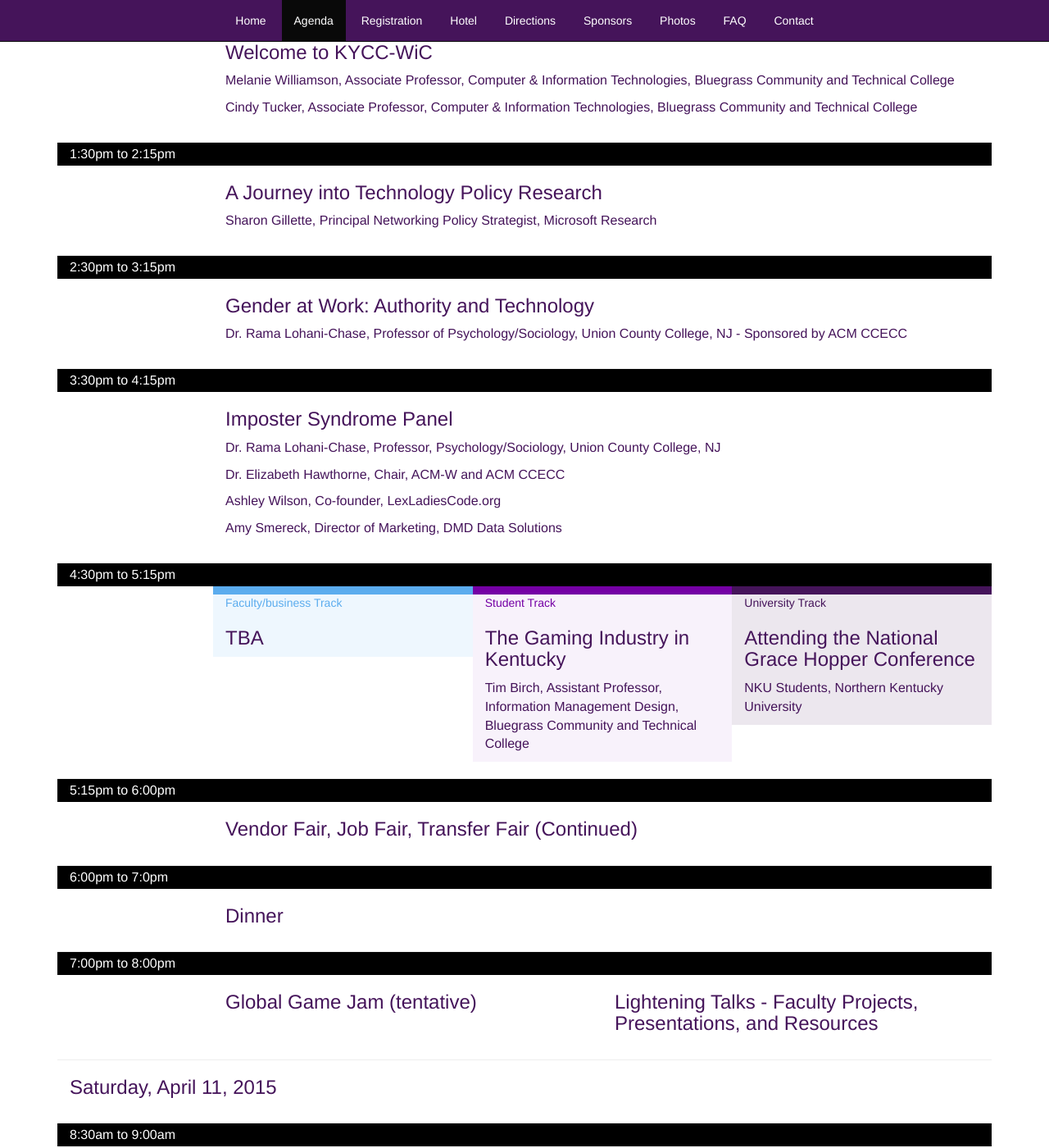
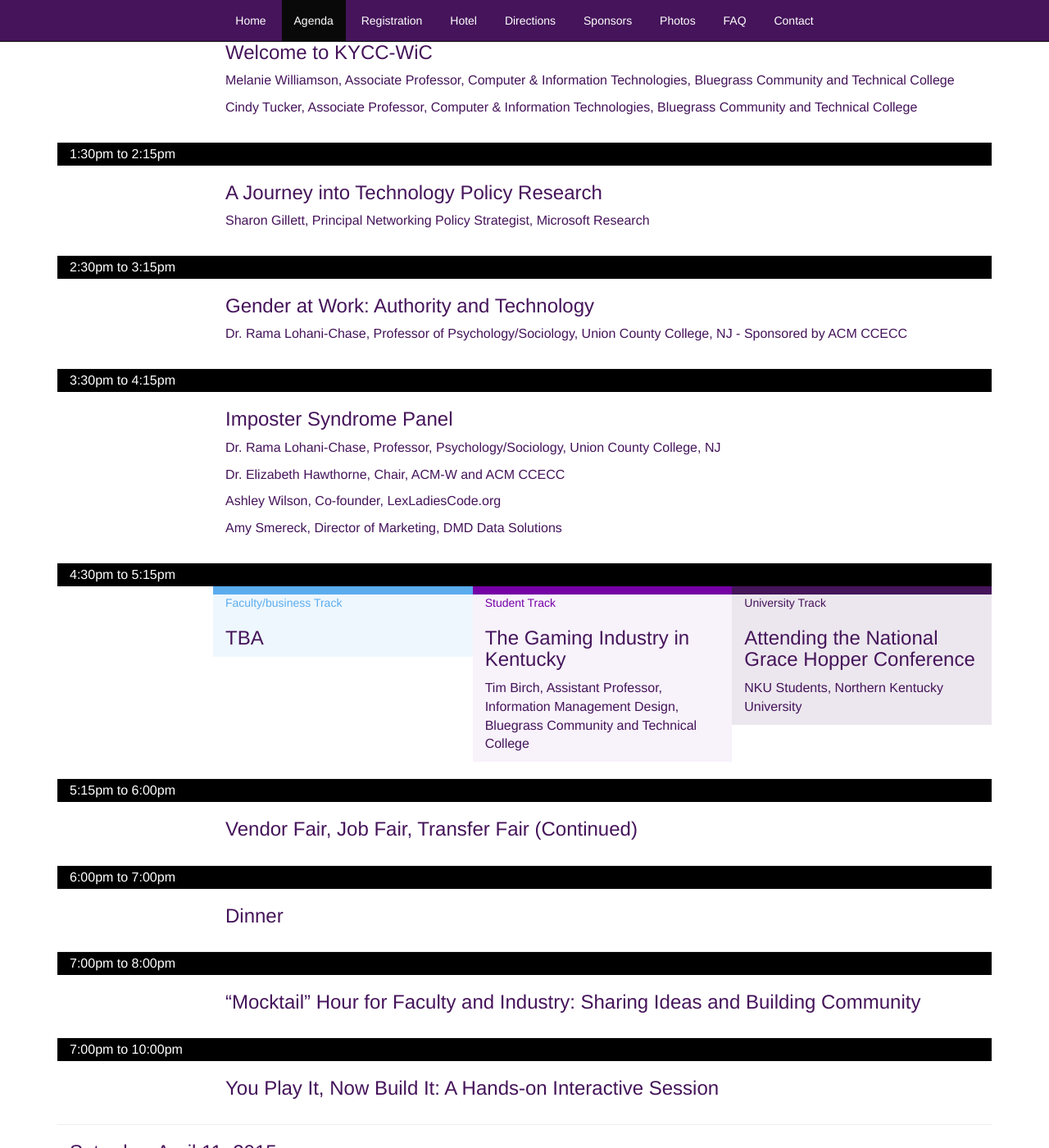
Before and after one commit to LexLadiesCode/KYCC-WIC, a Jekyll site: the page built from agenda.md, in a window 1280 px wide and 1400 px high, scrolled down 1001 px. Shown: the whole window at 82% size. Built offline with Jekyll 4.4.1, drawn with Linux system fonts in a browser that asks for light colours; some of the changed text lies outside the part shown.

Commit message:
updates to sessions

```diff
--- a/_data/agenda/2015-04-10.yml
+++ b/_data/agenda/2015-04-10.yml
@@ -41,7 +41,7 @@ times:
       - title: A Journey into Technology Policy Research
         location: TBA
         speakers:
-          - name: Sharon Gillette
+          - name: Sharon Gillett
             title: Principal Networking Policy Strategist
             company: Microsoft Research
 
@@ -99,7 +99,7 @@ times:
         sub-title: Student Posters Available for Viewing/Judging
         sub-title: Recording "Voices in Video"
   - start: 6:00pm
-    end: 7:0pm
+    end: 7:00pm
     sessions:
       - title: Dinner
         sub-title: "Catered by Joe Bologna's"
@@ -107,7 +107,10 @@ times:
   - start: 7:00pm
     end: 8:00pm
     sessions:
-      - title: Global Game Jam (tentative)
+      - title: "“Mocktail” Hour for Faculty and Industry: Sharing Ideas and Building Community"
         location: TBA
-      - title: Lightening Talks - Faculty Projects, Presentations, and Resources
+  - start: 7:00pm
+    end: 10:00pm
+    sessions:
+      - title: "You Play It, Now Build It: A Hands-on Interactive Session"
         location: TBA
--- a/_data/agenda/2015-04-11.yml
+++ b/_data/agenda/2015-04-11.yml
@@ -72,6 +72,6 @@ times:
   - start: 12:15pm
     end: 1:00pm
     sessions:
-      - title: Lunch and Celebration Closing
+      - title: Lunch, Award Winners, and Closing Celebration
         subtitle: Presentations and Awards
         location: TBA
```
